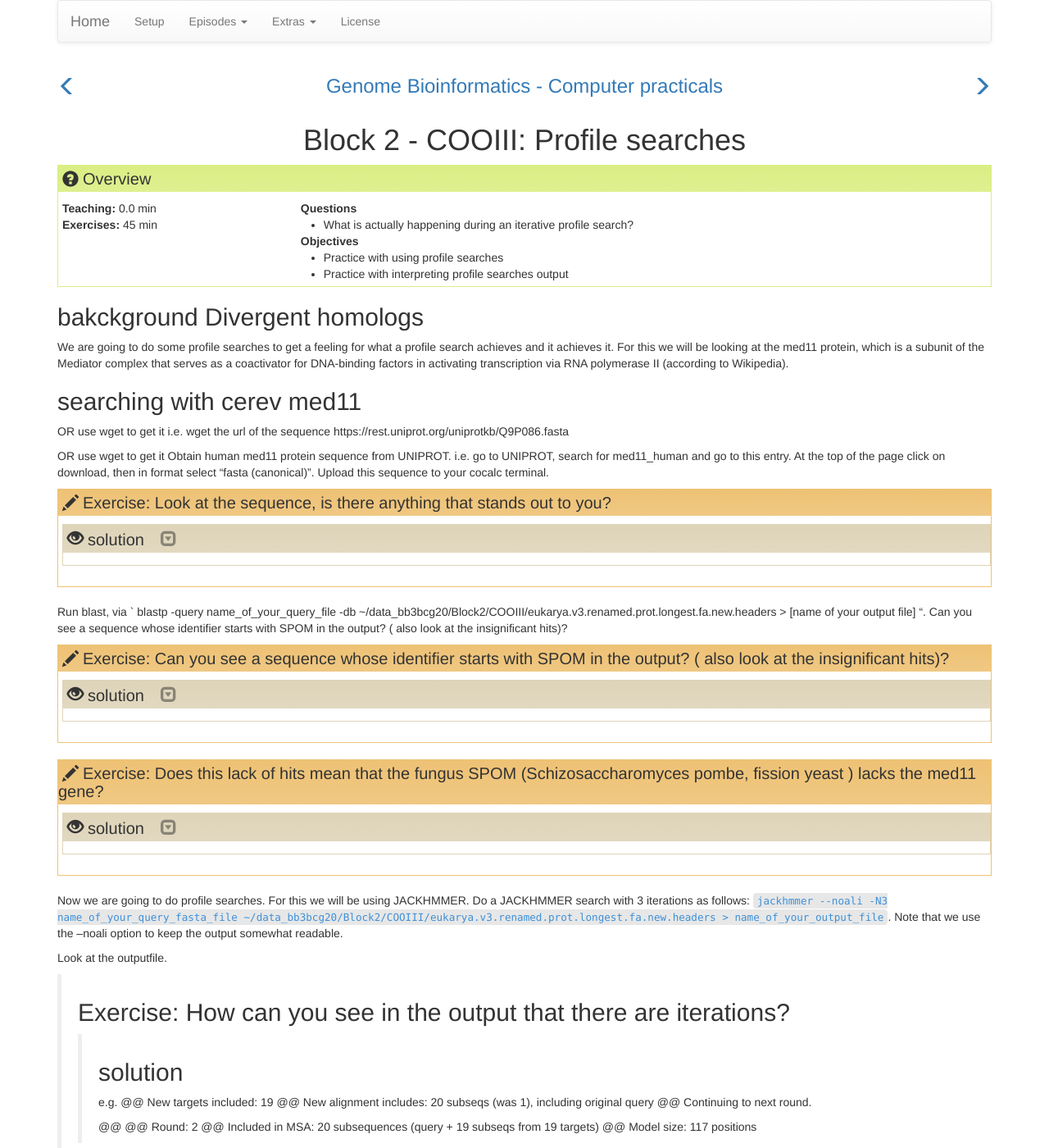
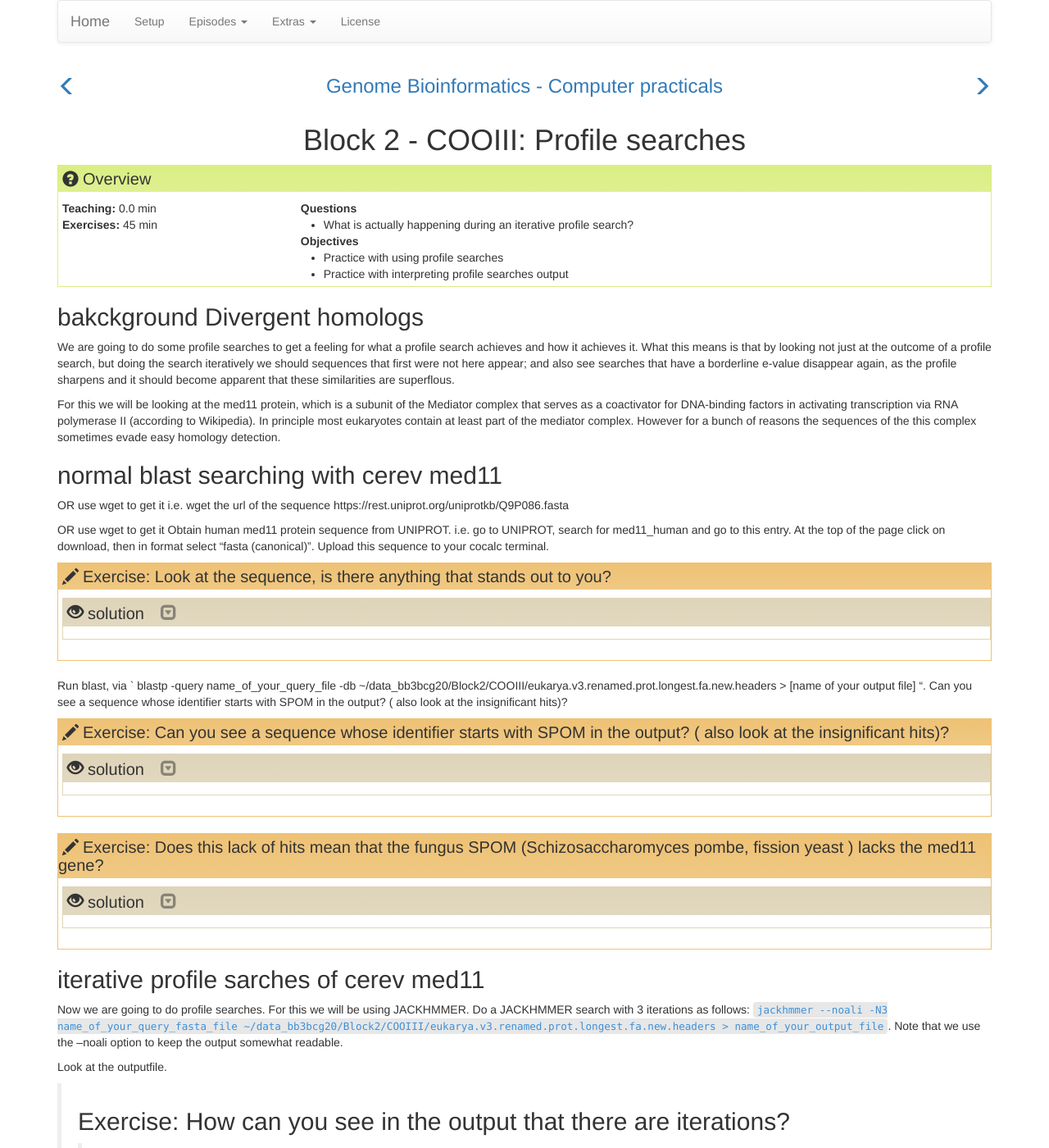
Before and after one commit to TeamMGE/GenomeBioinformaticsCourse, a Jekyll site: the page built from _episodes/61-COOIII.md, in a window 1280 px wide and 1400 px high. Shown: the whole window at 82% size. Built offline with Jekyll 4.4.1, drawn with Linux system fonts in a browser that asks for light colours; some of the changed text lies outside the part shown.

Commit message:
Update 61-COOIII.md

```diff
--- a/_episodes/61-COOIII.md
+++ b/_episodes/61-COOIII.md
@@ -14,11 +14,13 @@ keypoints:
 
 ## bakckground Divergent homologs
 
-We are going to do some profile searches to get a feeling for what a profile search achieves and it achieves it. For this we will be looking at the med11 protein, which is a subunit of the Mediator complex that serves as a coactivator for DNA-binding factors in activating transcription via RNA polymerase II (according to Wikipedia).
+We are going to do some profile searches to get a feeling for what a profile search achieves and how it achieves it. What this means is that by looking not just at the outcome of a profile search, but doing the search iteratively we should sequences that first were not here appear; and also see searches that have a borderline e-value disappear again, as the profile sharpens and it should become apparent that these similarities are superflous.
+
+For this we will be looking at the med11 protein, which is a subunit of the Mediator complex that serves as a coactivator for DNA-binding factors in activating transcription via RNA polymerase II (according to Wikipedia). In principle most eukaryotes contain at least part of the mediator complex. However for a bunch of reasons the sequences of the this complex sometimes evade easy homology detection.
 
 
 
-## searching with cerev med11
+## normal blast searching with cerev med11
 
 OR use wget to get it
 i.e. wget the url of the sequence
@@ -53,6 +55,7 @@ Run blast, via
 >{: .solution}
 {: .challenge}
 
+## iterative profile sarches of cerev med11
 
 Now we are going to do profile searches. For this we will be using JACKHMMER. Do a JACKHMMER search with 3 iterations as follows: `jackhmmer --noali -N3 name_of_your_query_fasta_file ~/data_bb3bcg20/Block2/COOIII/eukarya.v3.renamed.prot.longest.fa.new.headers > name_of_your_output_file`. Note that we use the –noali option to keep the output somewhat readable.
 
@@ -99,7 +102,9 @@ They appear and disappear and do not become significant
 e.g.         1.1   15.8   0.0        1.5   15.4   0.0    1.2  1  SPOM002124_ptf2              SPBC16G5.13.1:pep SPBC16G5.13 12
 in the first iteration/search disappears from subsequent searches
 
-Next we will use a query the sequence from the med11 annotated protein from the protist Trichomonas available here: https://rest.uniprot.org/uniprotkb/A2E1L7.fasta. Download this sequence from UNIPROT. scp it to gemini or use wget it get it from the web to gemini (e.g. ``). Then do a jackhammer search as described above for this query. Store the output in a different file than the search from human med11. Look at the output.
+## Limits of iterative profile searches and how the reverse -being hit by a profile- solves this
+
+Next we will use a query the sequence from the med11 annotated protein from the protist Trichomonas available here: https://rest.uniprot.org/uniprotkb/A2E1L7.fasta. Download this sequence from UNIPROT. scp it to gemini or use wget it get it from the web to gemini (e.g. `wget https://rest.uniprot.org/uniprotkb/A2E1L7.fasta`). Then do a jackhammer search as described above for this query. Store the output in a different file than the search from human med11. Look at the output.
 
 > ## Exercise:
 What do you notice in the output?
```
